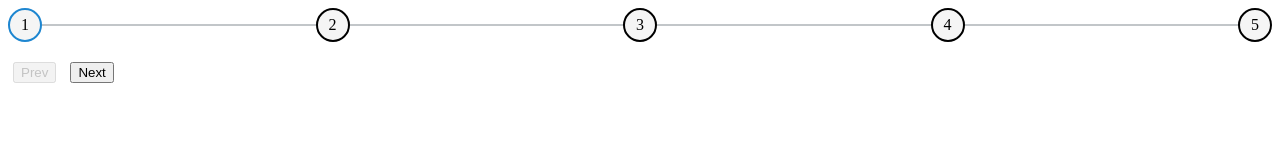
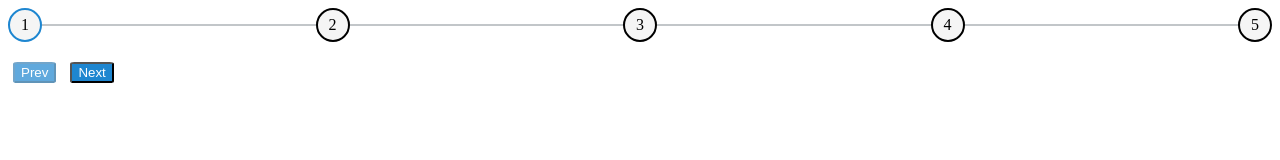
Before and after one commit to acciojob/progress-bar-Vishalsi23ngh, a website: page main.html in a window 1280 px wide. Drawn offline with Linux system fonts and the light colour scheme.

Commit message:
created a submission

```diff
--- a/styles.css
+++ b/styles.css
@@ -36,6 +36,9 @@ button{
 	padding 10px 20px;
 	margin: 0 5px;
 	cursor:pointer;
+	background-color :#1e86d0;
+	color: white;
+	border-radius : 10%;
 }
 button:disabled{
 	cursor:not-allowed;
```
